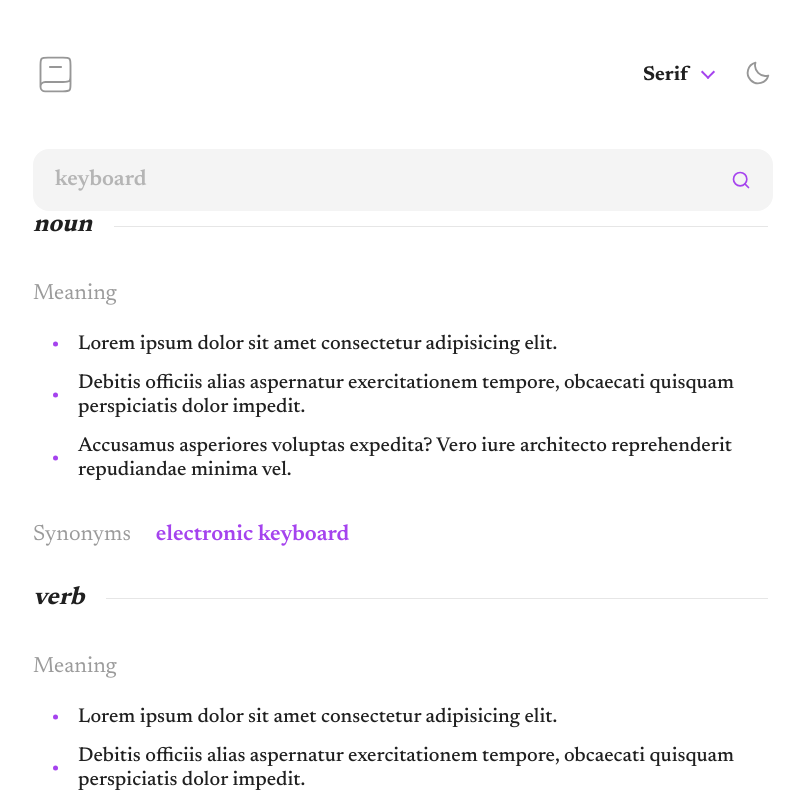
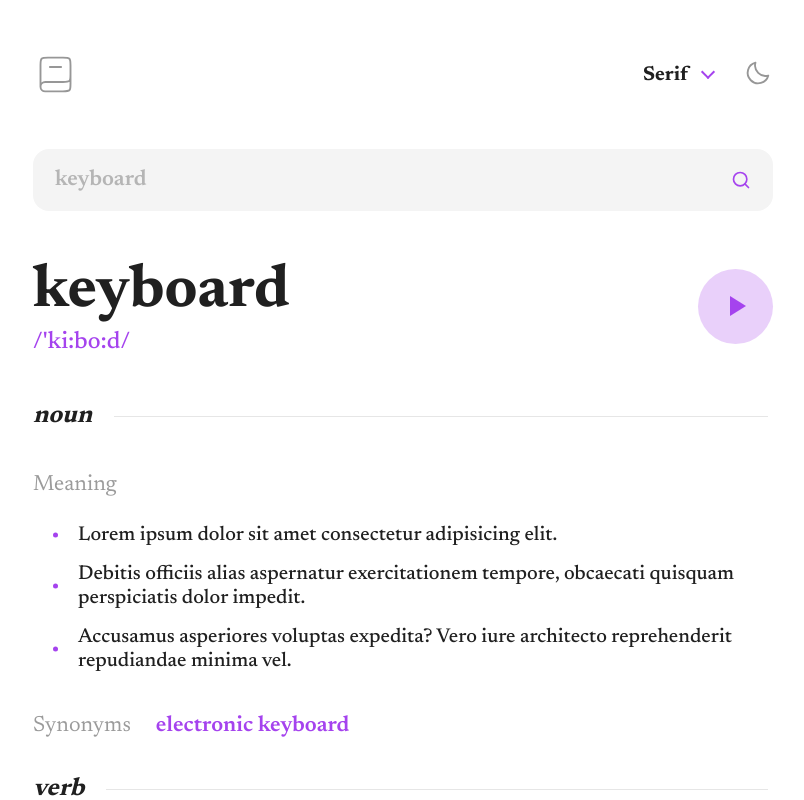
Before and after one commit to meviru/dictionary.io, a React (Vite) app: page / in a window 1280 px wide. Shown: the top 800 px of the page, without its empty margins (237-1041 px from the left). Built offline with nearby package versions, Linux system fonts and the light colour scheme.

Commit message:
feat: search result and play button

```diff
--- /dev/null
+++ b/src/core/components/SearchResult.tsx
@@ -0,0 +1,55 @@
+import styled from "styled-components";
+
+const SearchResultWrapper = styled.div`
+    display: flex;
+    margin: 45px 0;
+    align-items: center;
+    justify-content: space-between;
+`
+
+const ResultItem = styled.div`
+`
+
+const ResultItemName = styled.h2`
+    font-size: 60px;
+    font-weight: bold;
+`
+
+const ResultItemDescription = styled.p`
+    font-size: 24px;
+    color: ${({ theme }) => theme.primary};
+`
+
+const PlayButton = styled.button`
+    position: relative;
+    cursor: pointer;
+    width: 75px;
+    height: 75px;
+    border-radius: 50%;
+    background-color: ${({ theme }) => theme.primaryLight};
+    &:after {
+        position: absolute;
+        content: "";
+        inset: 0 0 0 8px;
+        width: 20px;
+        height: 20px;
+        margin: auto;
+        border-top: 10px solid transparent;
+        border-bottom: 10px solid transparent;
+        border-left: 16px solid ${({ theme }) => theme.primary};
+    }
+`
+
+const SearchResult = () => {
+    return <>
+        <SearchResultWrapper>
+            <ResultItem>
+                <ResultItemName>keyboard</ResultItemName>
+                <ResultItemDescription>/'ki:bo:d/</ResultItemDescription>
+            </ResultItem>
+            <PlayButton></PlayButton>
+        </SearchResultWrapper>
+    </>
+}
+
+export default SearchResult;
--- a/src/layout/components/MainContent.tsx
+++ b/src/layout/components/MainContent.tsx
@@ -1,11 +1,19 @@
+import styled from "styled-components";
 import Searchbar from "../../core/components/Seachbar";
 import ResultList from "../../shared/components/ResultList";
+import SearchResult from "../../core/components/SearchResult";
+
+const Main = styled.main`
+`
 
 const MainContent = () => {
     return <>
-        <Searchbar />
-        <ResultList title="noun" synonyms="electronic keyboard" />
-        <ResultList title="verb" synonyms="electronic keyboard" />
+        <Main>
+            <Searchbar />
+            <SearchResult></SearchResult>
+            <ResultList title="noun" synonyms="electronic keyboard" />
+            <ResultList title="verb" synonyms="electronic keyboard" />
+        </Main>
     </>
 }
 
--- a/src/styles/themes.ts
+++ b/src/styles/themes.ts
@@ -1,5 +1,6 @@
 export const lightTheme = {
     primary: '#A543EE',
+    primaryLight: '#E9D0FA',
     body: '#FFF',
     text: '#202020',
     lightText: '#9b9b9b',
@@ -10,6 +11,7 @@ export const lightTheme = {
 
 export const darkTheme = {
     primary: '#A543EE',
+    primaryLight: '#E9D0FA',
     body: '#20293a',
     text: '#ccd4df',
     lightText: '#919eaf',
```
